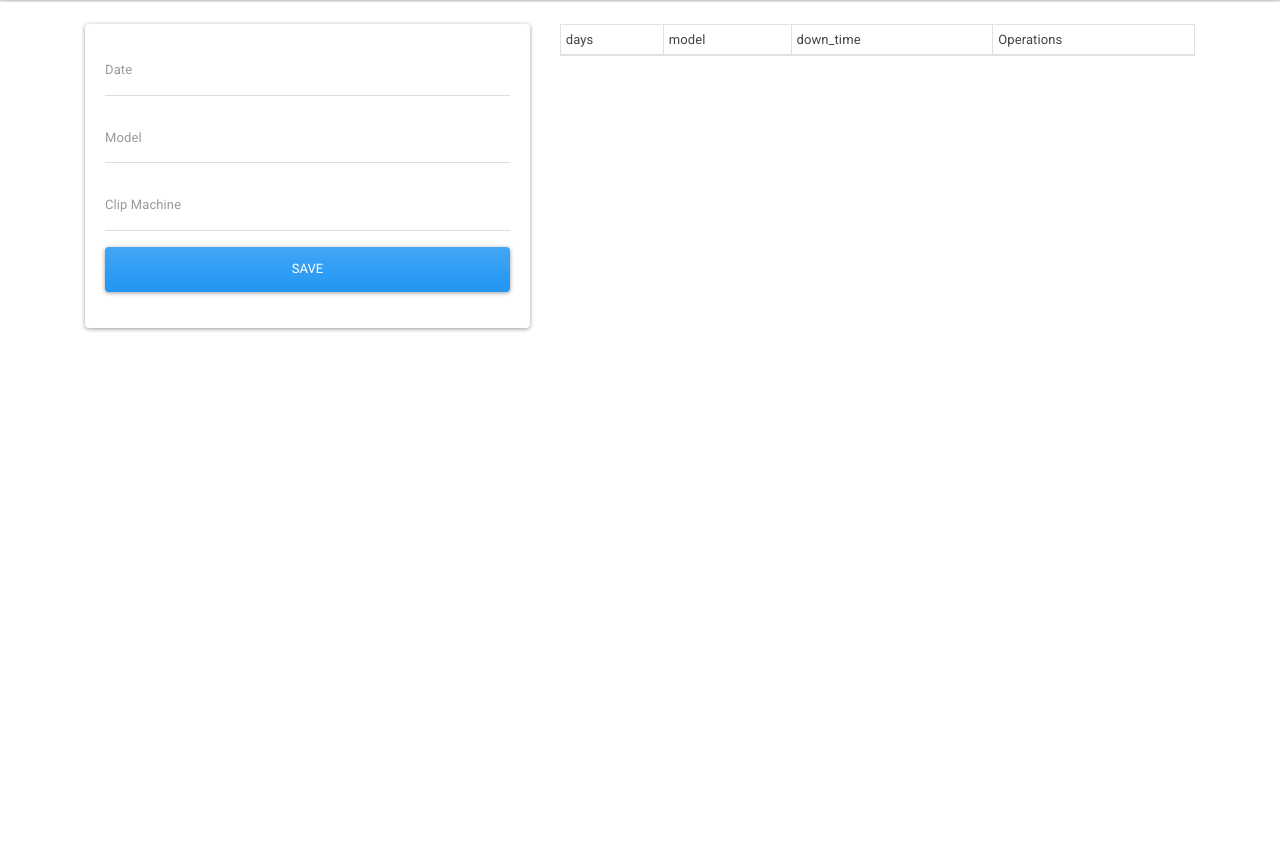
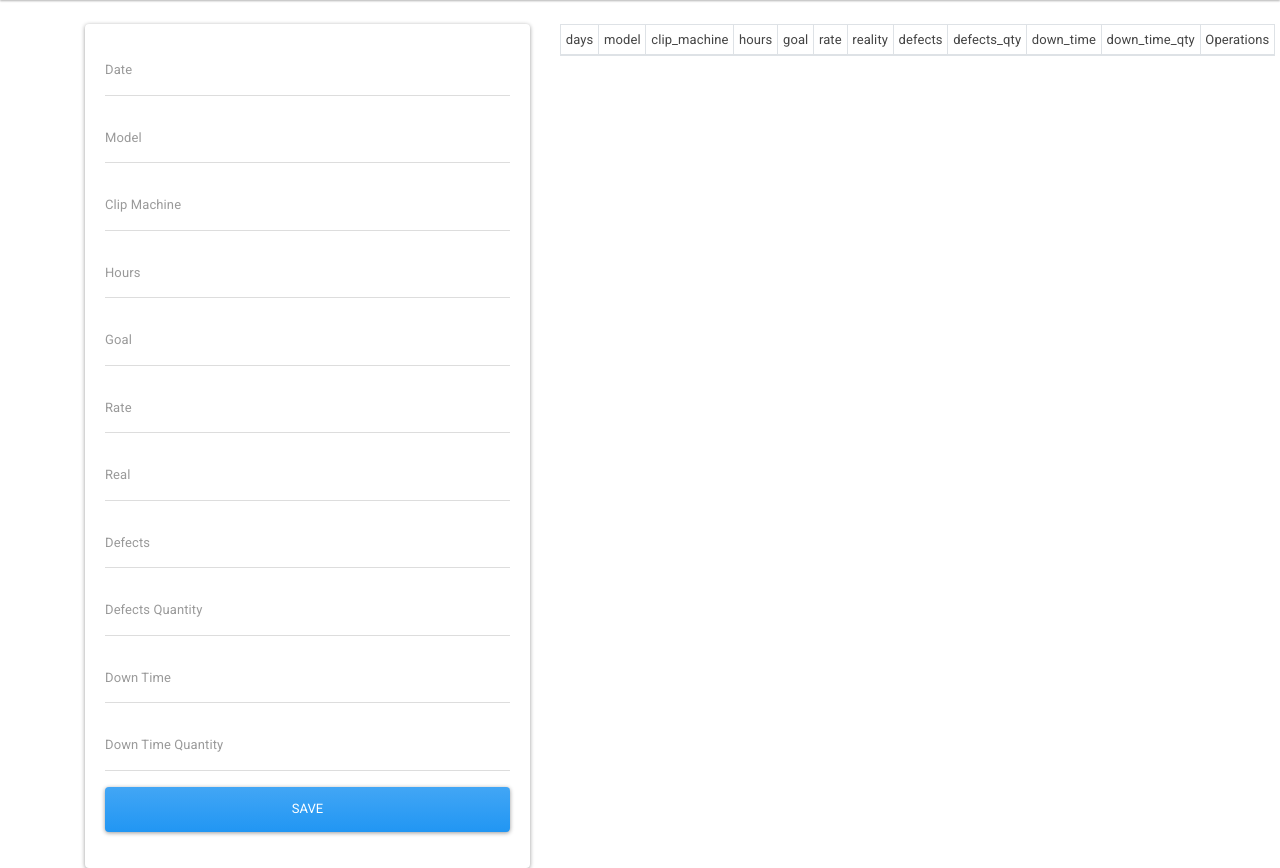
Before and after one commit to GerardoRiojas86/production_interface, a Flask app: page / in a window 1280 px wide. Shown: the part 79-947 px from the top of the page. Before the commit the page ends 411 px from the top, so only its background shows below. Run offline with Flask 2, Linux system fonts and the light colour scheme; data that the repository does not hold is empty; some libraries are stand-ins or nearby versions.

Commit message:
Update form with new fields

```diff
--- a/app.py
+++ b/app.py
@@ -26,8 +26,16 @@ def add_contact():
         days = request.form['days']
         model = request.form['model']
         clip_machine = request.form['clip_machine']
+        hours = request.form['hours']
+        goal = request.form['goal']
+        rate = request.form['rate']
+        reality = request.form['reality']
+        defects = request.form['defects']
+        defects_qty = request.form['defects_qty']
+        down_time = request.form['down_time']
+        down_time_qty = request.form['down_time_qty']
         cur = mysql.connection.cursor()
-        cur.execute('INSERT INTO contacts (days, model, clip_machine) VALUES (%s, %s, %s)', (days, model, clip_machine))
+        cur.execute('INSERT INTO contacts (days, model, clip_machine, hours, goal, rate, reality, defects, defects_qty, down_time, down_time_qty) VALUES (%s, %s, %s, %s, %s, %s, %s, %s, %s, %s, %s)', (days, model, clip_machine, hours, goal, rate, reality, defects, defects_qty, down_time, down_time_qty))
         mysql.connection.commit()
         flash('Contact Added successfully')
         return redirect(url_for('Index'))
@@ -45,14 +53,30 @@ def update_contact(id):
         days = request.form['days']
         model = request.form['model']
         clip_machine = request.form['clip_machine']
+        hours = request.form['hours']
+        goal = request.form['goal']
+        rate = request.form['rate']
+        reality = request.form['reality']
+        defects = request.form['defects']
+        defects_qty = request.form['defects_qty']
+        down_time = request.form['down_time']
+        down_time_qty = request.form['down_time_qty']
         cur = mysql.connection.cursor()
         cur.execute("""
             UPDATE contacts
             SET days = %s,
                 clip_machine = %s,
-                model = %s
+                model = %s,
+                hours = %s,
+                goal = %s,
+                rate = %s,
+                reality = %s,
+                defects = %s,
+                defects_qty = %s,
+                down_time = %s,
+                down_time_qty = %s
             WHERE id = %s
-        """, (days, clip_machine, model, id))
+        """, (days, clip_machine, model, hours, goal, rate, reality, defects, defects_qty, down_time, down_time_qty, id))
         mysql.connection.commit()
         flash('Contact Updated Successfully')
         return redirect(url_for('Index'))
--- a/templates/index.html
+++ b/templates/index.html
@@ -30,6 +30,30 @@
                     <input type="text" name="clip_machine" placeholder="Clip Machine" class="form-control">
                 </div>
                 <div class="form-group">
+                    <input type="text" name="hours" placeholder="Hours" class="form-control">
+                </div>
+                <div class="form-group">
+                    <input type="text" name="goal" placeholder="Goal" class="form-control">
+                </div>
+                <div class="form-group">
+                    <input type="text" name="rate" placeholder="Rate" class="form-control">
+                </div>
+                <div class="form-group">
+                    <input type="text" name="reality" placeholder="Real" class="form-control">
+                </div>
+                <div class="form-group">
+                    <input type="text" name="defects" placeholder="Defects" class="form-control">
+                </div>
+                <div class="form-group">
+                    <input type="text" name="defects_qty" placeholder="Defects Quantity" class="form-control">
+                </div>
+                <div class="form-group">
+                    <input type="text" name="down_time" placeholder="Down Time" class="form-control">
+                </div>
+                <div class="form-group">
+                    <input type="text" name="down_time_qty" placeholder="Down Time Quantity" class="form-control">
+                </div>
+                <div class="form-group">
                     <button type="submit" class="btn btn-primary btn-block">
                         Save
                     </button>
@@ -44,7 +68,15 @@
                 <tr>
                     <td>days</td>
                     <td>model</td>
+                    <td>clip_machine</td>
+                    <td>hours</td>
+                    <td>goal</td>
+                    <td>rate</td>
+                    <td>reality</td>
+                    <td>defects</td>
+                    <td>defects_qty</td>
                     <td>down_time</td>
+                    <td>down_time_qty</td>
                     <td>Operations</td>
                 </tr>
             </thead>
@@ -54,6 +86,14 @@
                         <td>{{ contact.1 }}</td>
                         <td>{{ contact.2 }}</td>
                         <td>{{ contact.3 }}</td>
+                        <td>{{ contact.4 }}</td>
+                        <td>{{ contact.5 }}</td>
+                        <td>{{ contact.6 }}</td>
+                        <td>{{ contact.7 }}</td>
+                        <td>{{ contact.8 }}</td>
+                        <td>{{ contact.9 }}</td>
+                        <td>{{ contact.10 }}</td>
+                        <td>{{ contact.11 }}</td>
                         <td>
                             <a href="/edit/{{contact.0}}" class="btn btn-secondary">Edit</a>
                             <a href="/delete/{{contact.0}}" class="btn btn-danger">Delete</a>
```
Also changed, not shown: templates/edit-contact.html (+29 -6 lines).
